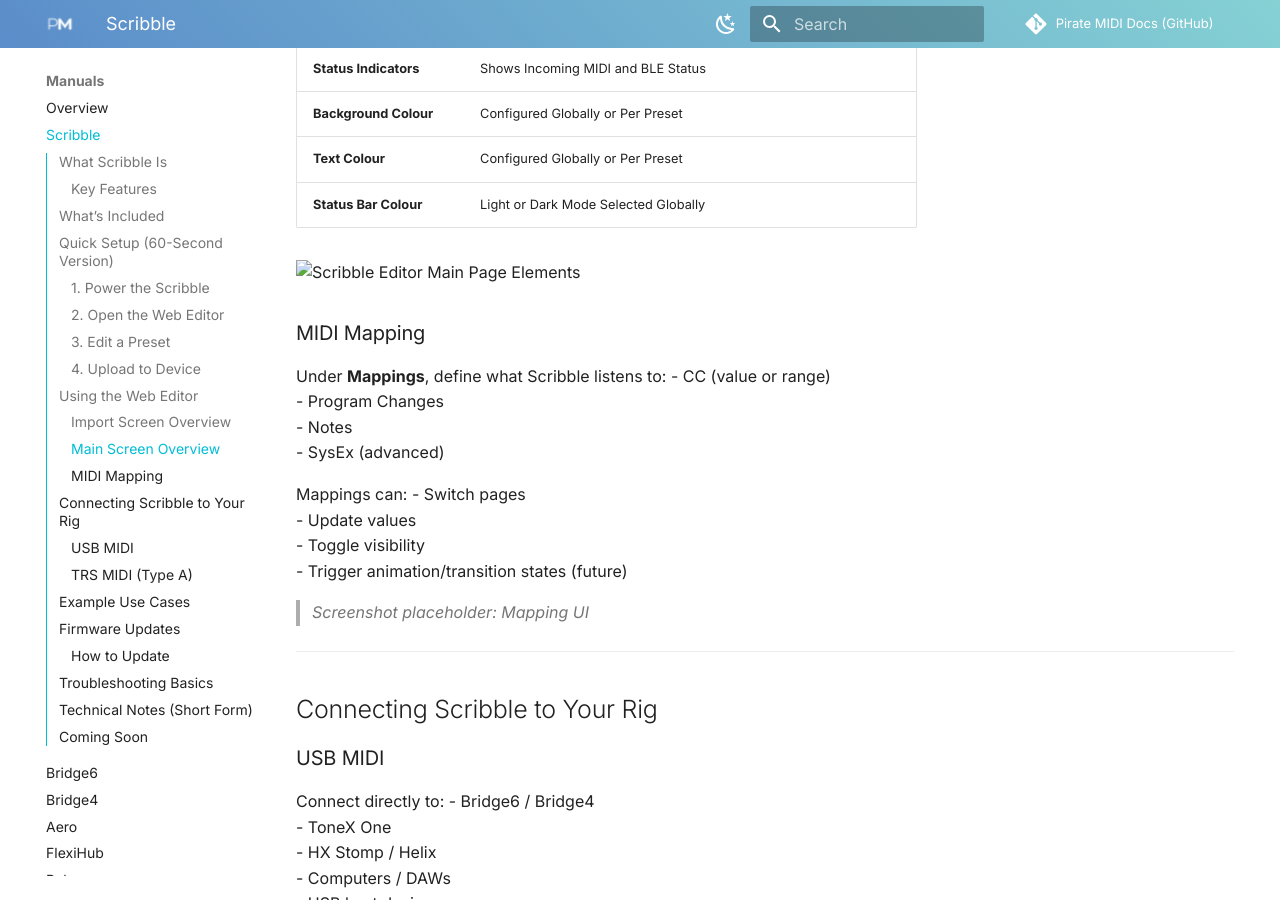
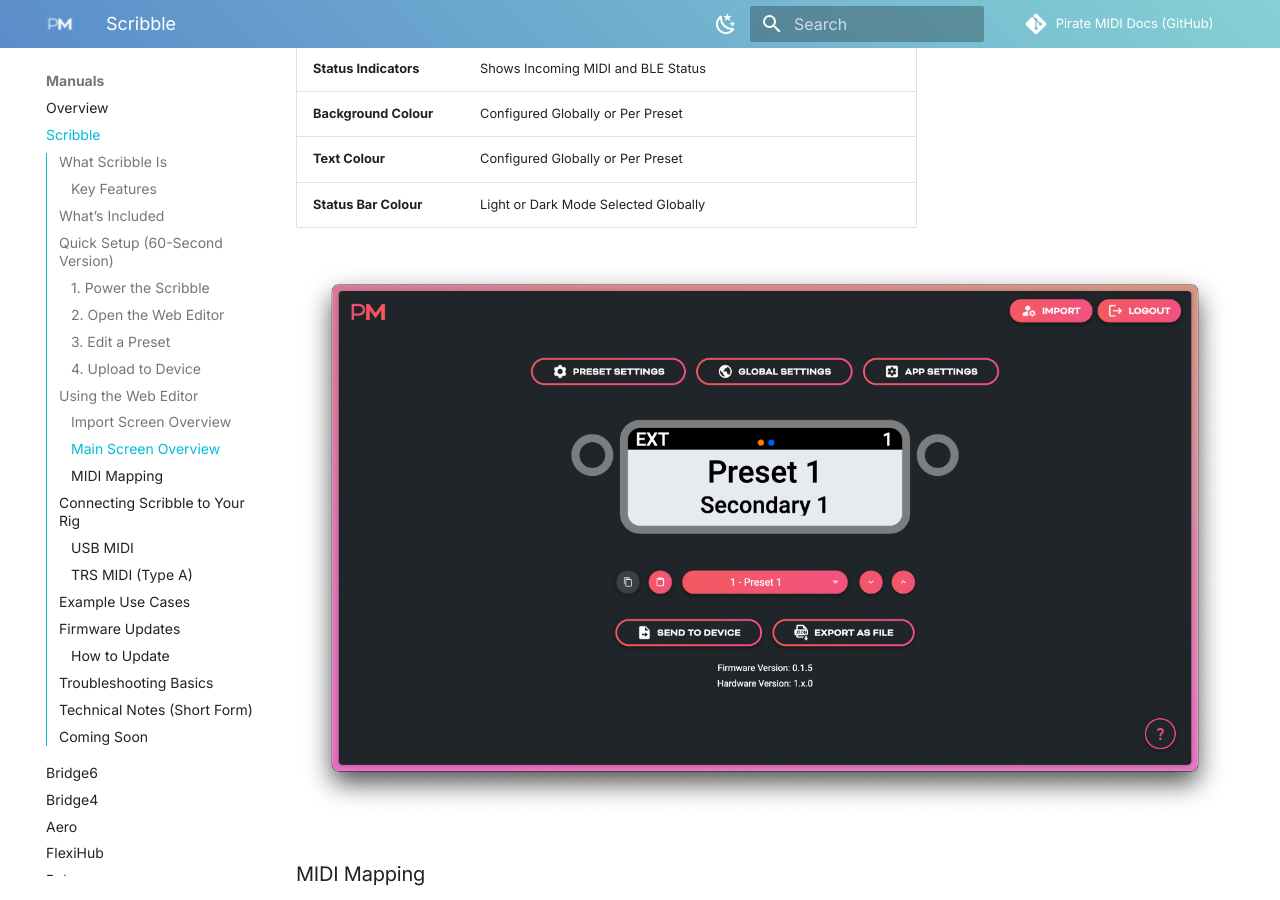
Before and after one commit to Pirate-MIDI/pirate-midi-docs, an MkDocs documentation site: the page built from docs/manuals/scribble/index.md, in a window 1280 px wide and 900 px high, scrolled down 2996 px. Built offline with MkDocs 1.6.1 and Material for MkDocs 9.7.7, drawn with Linux system fonts in a browser that asks for light colours; some web fonts are replaced; comment, search, counter and statistics services are not loaded.

```diff
--- a/docs/css/timeago.css
+++ /dev/null
@@ -1 +0,0 @@
-/* Timeago PDF tweaks (currently empty on purpose) */
--- a/docs/manuals/scribble/index.md
+++ b/docs/manuals/scribble/index.md
@@ -98,7 +98,7 @@
 | **Text Colour** | Configured Globally or Per Preset |
 | **Status Bar Colour** | Light or Dark Mode Selected Globally |
 
-![Scribble Editor Main Page Elements](../assets/ScribbleImages/scribble-editor-main.png)
+![Scribble Editor Main Page Elements](../../assets/ScribbleImages/scribble-editor-main.png)
 
 ### MIDI Mapping
 Under **Mappings**, define what Scribble listens to:
```
